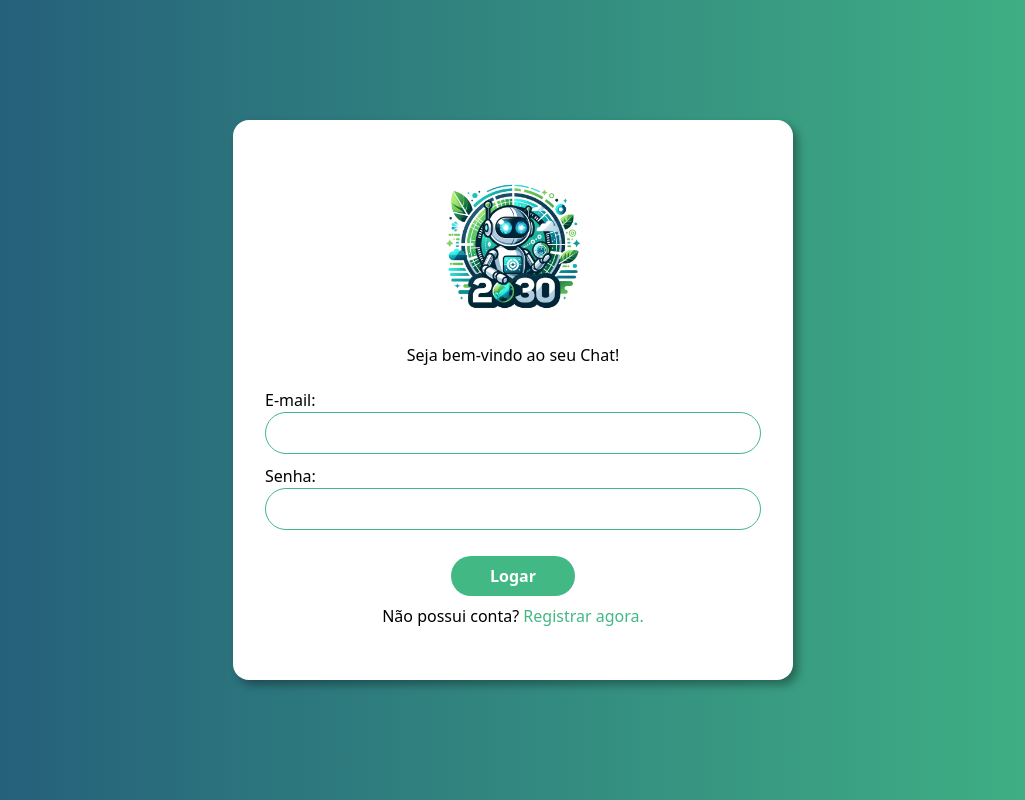
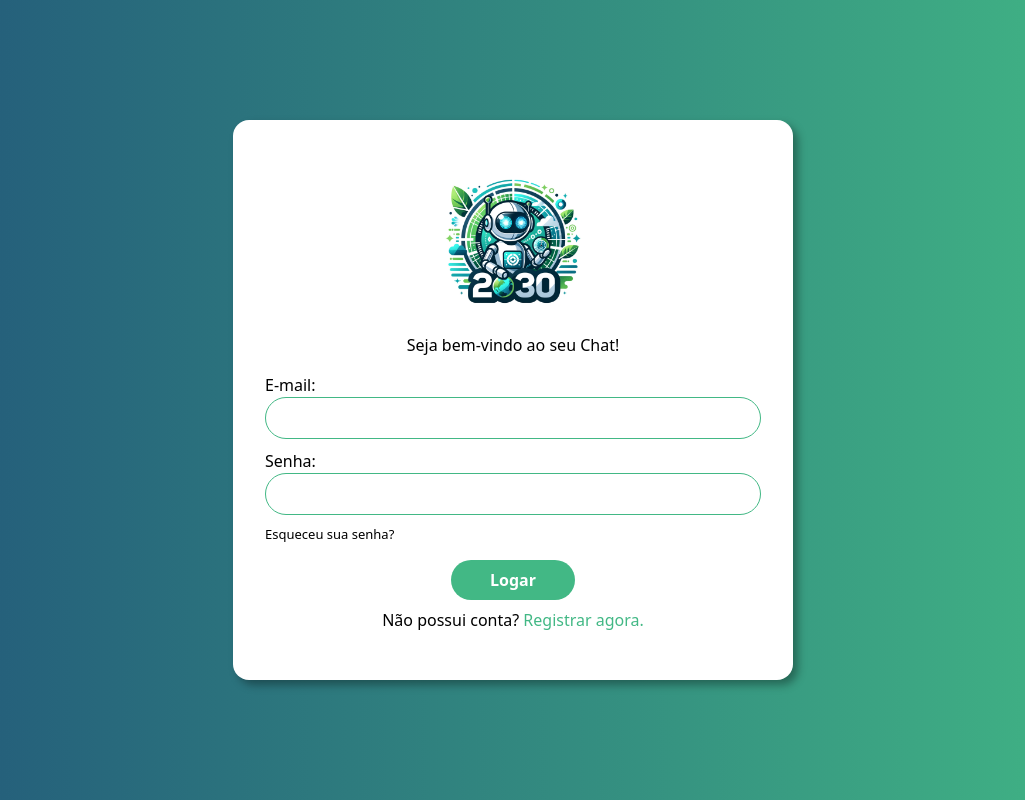
Before and after one commit to nicholasdzn/Yggdrasil, a React (Vite) app: page /login in a window 1280 px wide. Shown: the whole page, without its empty margins (127-1152 px from the left). Built offline with nearby package versions, Linux system fonts and the light colour scheme.

Commit message:
Adicienei "Forgot Password" no front

```diff
--- a/src/components/FormLogin/FormLogin.jsx
+++ b/src/components/FormLogin/FormLogin.jsx
@@ -17,6 +17,7 @@ const FormLogin = ({ registerField }) => {
         <input id='email' name='email' type="text" className='border rounded-full verde pl-4 py-2 mb-6 outline-none' />
         <label htmlFor="password">Senha:</label>
         <input id='password' name='password' type="password" className='border rounded-full verde pl-4 py-2 mb-6 outline-none' />
+        {!registerField && <p className='ForgotPassword '>Esqueceu sua senha?</p>}
         <button className='bg-verde rounded-full p-2 font-bold text-white mt-4 w-1/4 self-center hover:bg-emerald-600'>{!!registerField ? "Registrar" : "Logar"}</button>
         {registerField ? <p className='text-center mt-2'>Já possui conta? <Link className="verde hover:text-emerald-600" to={"/login"}>Logar agora.</Link></p> :
           <p className='text-center mt-2'>Não possui conta? <Link className="verde hover:text-emerald-600" to={"/register"}>Registrar agora.</Link></p>}
--- a/src/components/FormLogin/Style.css
+++ b/src/components/FormLogin/Style.css
@@ -1,15 +1,4 @@
 :root {
-    --color-light-50: #f8fafc;
-
-    --color-dark-50: #797984;
-    --color-dark-100: #312d37;
-    --color-dark-900: #000;
-
-
-    --color-purple-50: #7c3aed;
-    --color-purple-100: #a855f7;
-    --color-purple-200: #bf46ef;
-
     --branco: #f8fafc;
     --titulo: #57CC99;
     --letras: #C7F9CC;
@@ -38,6 +27,16 @@
     color: var(--verde);
 }
 
+.ForgotPassword{
+    text-decoration: none;
+    font-size: 13px;
+    color: black;
+}
+
+.ForgotPassword :hover{
+    color: var(--verde);
+}
+
 @media(max-height: 800px) {
     .logo-png {
         height: 150px !important;
```
Also changed, not shown: 1 other file (tests, documents, lock files or other folders).
